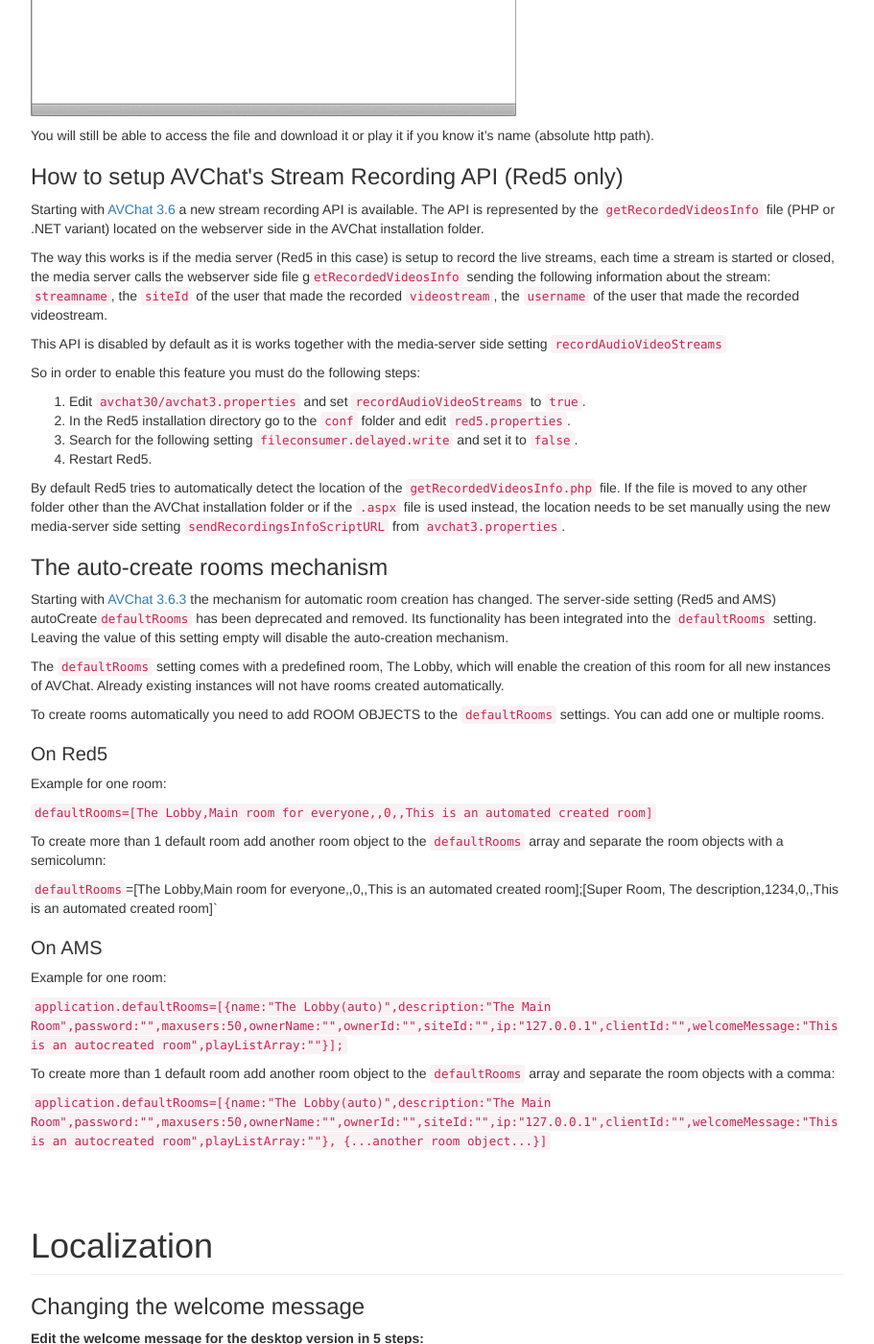
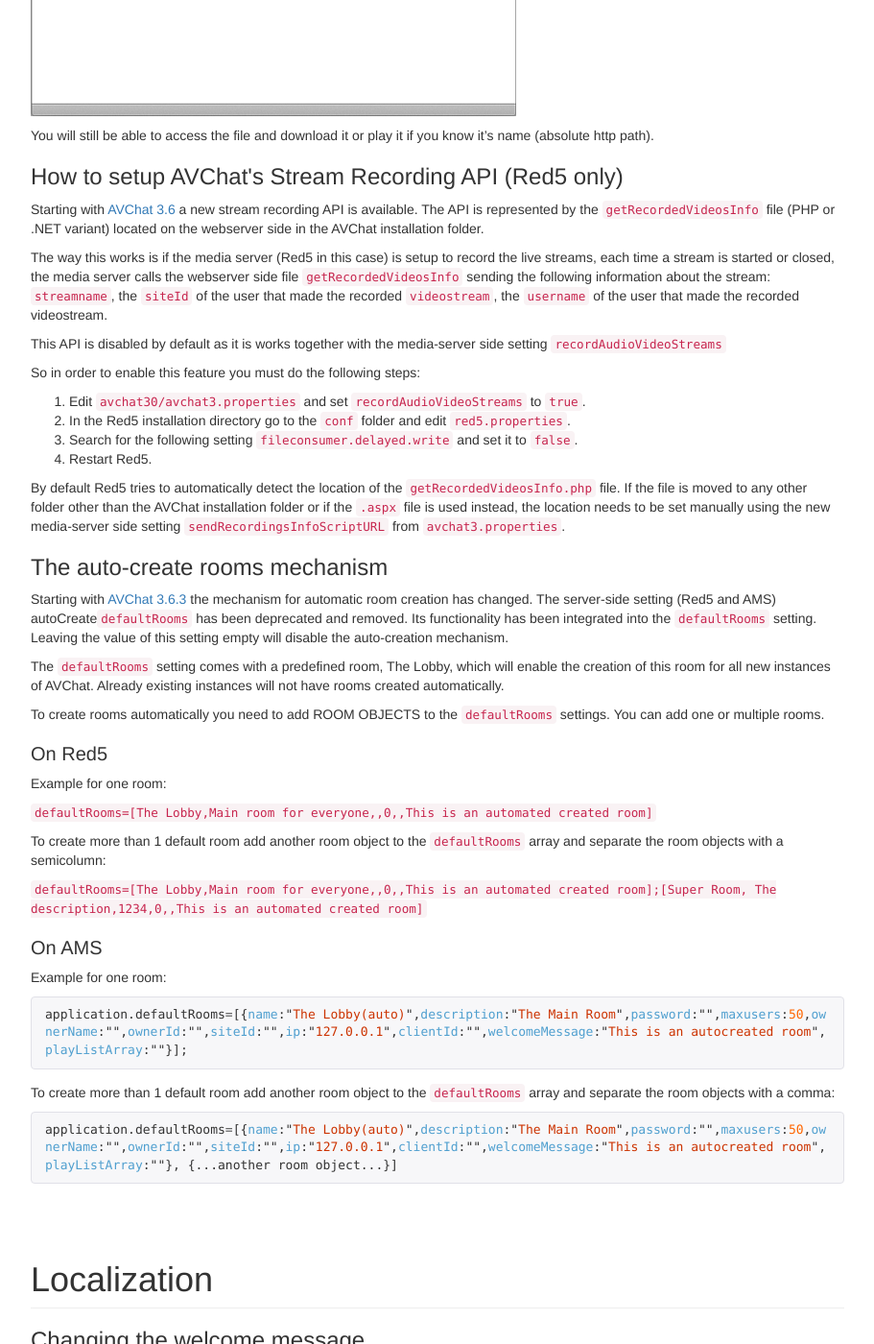
Before and after one commit to nusofthq/avchat-documentation, a Jekyll site: the page built from standalone.md, in a window 1280 px wide and 1400 px high, scrolled down 47863 px. Shown: the whole window at 96% size, without its empty margins (38-949 px from the left). Built offline with Jekyll 4.4.1, drawn with Linux system fonts in a browser that asks for light colours; nearby versions of some CDN libraries; comment, search, counter and statistics services are not loaded; some of the changed text lies outside the part shown.

Commit message:
final touches on features docs

````diff
--- a/_includes/features.md
+++ b/_includes/features.md
@@ -1016,7 +1016,7 @@
 
 This open directory listing can be a security issue (you don't want to expose all the recorded videos to anyone snooping around). To turn off the directory listing do the following:
 
-1. Go to Red5/conf/ on your media server.
+1. Go to `Red5/conf/` on your media server.
 2. Open `web.xml` with a text editor.
 3. Search for this code:
 
@@ -1045,7 +1045,7 @@
 
 Starting with [AVChat 3.6](http://avchat.net/blog/avchat-3-6-brings-a-new-mobile-version-and-red5-1-0-5-compatibility) a new stream recording API is available. The API is represented by the `getRecordedVideosInfo` file (PHP or .NET variant) located on the webserver side in the AVChat installation folder.
 
-The way this works is if the media server (Red5 in this case) is setup to record the live streams, each time a stream is started or closed, the media server calls the webserver side file g`etRecordedVideosInfo` sending the following information about the stream: `streamname`, the `siteId` of the user that made the recorded `videostream`, the `username` of the user that made the recorded videostream.
+The way this works is if the media server (Red5 in this case) is setup to record the live streams, each time a stream is started or closed, the media server calls the webserver side file `getRecordedVideosInfo` sending the following information about the stream: `streamname`, the `siteId` of the user that made the recorded `videostream`, the `username` of the user that made the recorded videostream.
 
 This API is disabled by default as it is works together with the media-server side setting `recordAudioVideoStreams`
 
@@ -1075,14 +1075,18 @@
 
 To create more than 1 default room add another room object to the `defaultRooms` array and separate the room objects with a semicolumn:
 
-`defaultRooms`=[The Lobby,Main room for everyone,,0,,This is an automated created room];[Super Room, The description,1234,0,,This is an automated created room]`
+`defaultRooms=[The Lobby,Main room for everyone,,0,,This is an automated created room];[Super Room, The description,1234,0,,This is an automated created room]`
 
 <h3>On AMS</h3>
 
 Example for one room:
 
-`application.defaultRooms=[{name:"The Lobby(auto)",description:"The Main Room",password:"",maxusers:50,ownerName:"",ownerId:"",siteId:"",ip:"127.0.0.1",clientId:"",welcomeMessage:"This is an autocreated room",playListArray:""}];`
+```javascript
+application.defaultRooms=[{name:"The Lobby(auto)",description:"The Main Room",password:"",maxusers:50,ownerName:"",ownerId:"",siteId:"",ip:"127.0.0.1",clientId:"",welcomeMessage:"This is an autocreated room",playListArray:""}];
+```
 
 To create more than 1 default room add another room object to the `defaultRooms` array and separate the room objects with a comma:
 
-`application.defaultRooms=[{name:"The Lobby(auto)",description:"The Main Room",password:"",maxusers:50,ownerName:"",ownerId:"",siteId:"",ip:"127.0.0.1",clientId:"",welcomeMessage:"This is an autocreated room",playListArray:""}, {...another room object...}]`
+```javascript
+application.defaultRooms=[{name:"The Lobby(auto)",description:"The Main Room",password:"",maxusers:50,ownerName:"",ownerId:"",siteId:"",ip:"127.0.0.1",clientId:"",welcomeMessage:"This is an autocreated room",playListArray:""}, {...another room object...}]
+```
````
